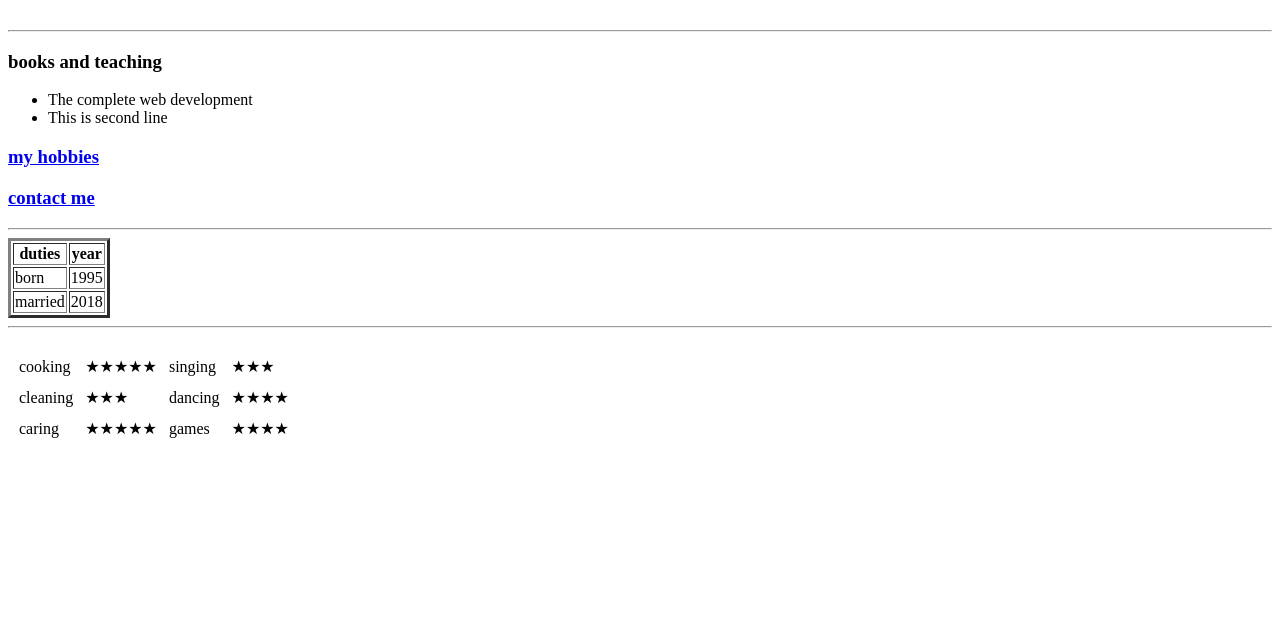
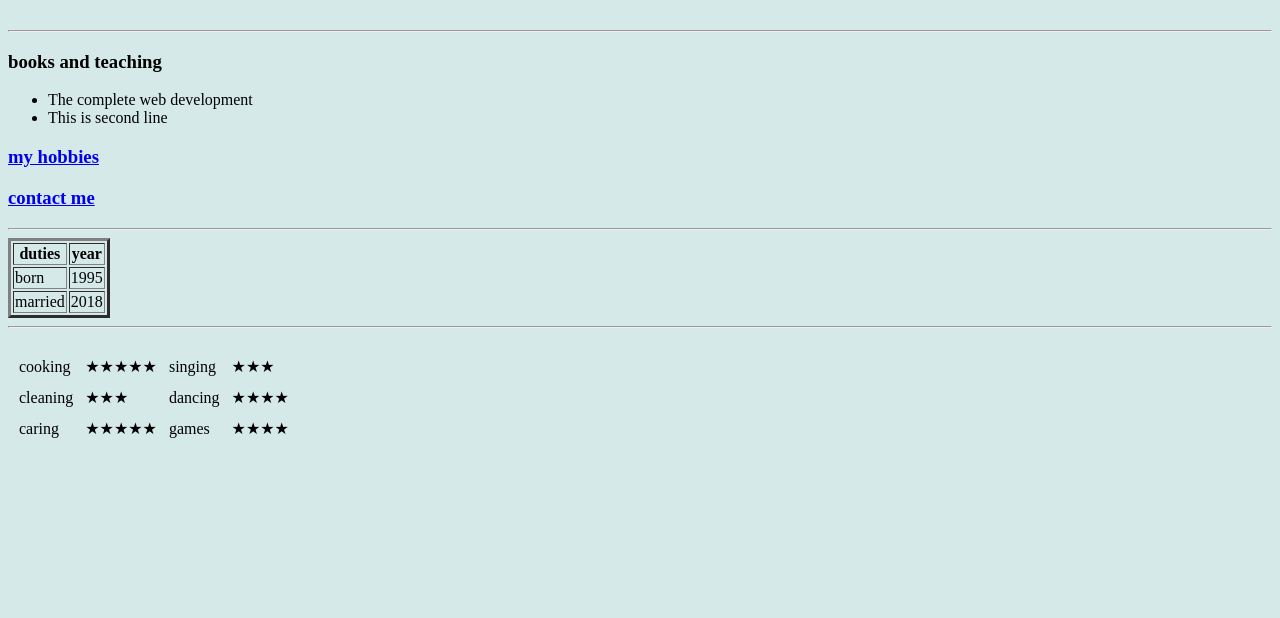
Before and after one commit to soundarya3007/sweety-cv, a plain HTML site: page index.html in a window 1280 px wide. Shown: the part 182-800 px from the top of the page. Drawn offline with Linux system fonts and the light colour scheme.

Commit message:
added background color

```diff
--- a/index.html
+++ b/index.html
@@ -5,6 +5,11 @@
     <meta http-equiv="X-UA-Compatible" content="IE=edge" />
     <meta name="viewport" content="width=device-width, initial-scale=1.0" />
     <title>soundarya website</title>
+    <style>
+      body {
+        background-color: #d6e9e9
+      }
+    </style>
   </head>
   <body>
     <table cellspacing="20">
```
